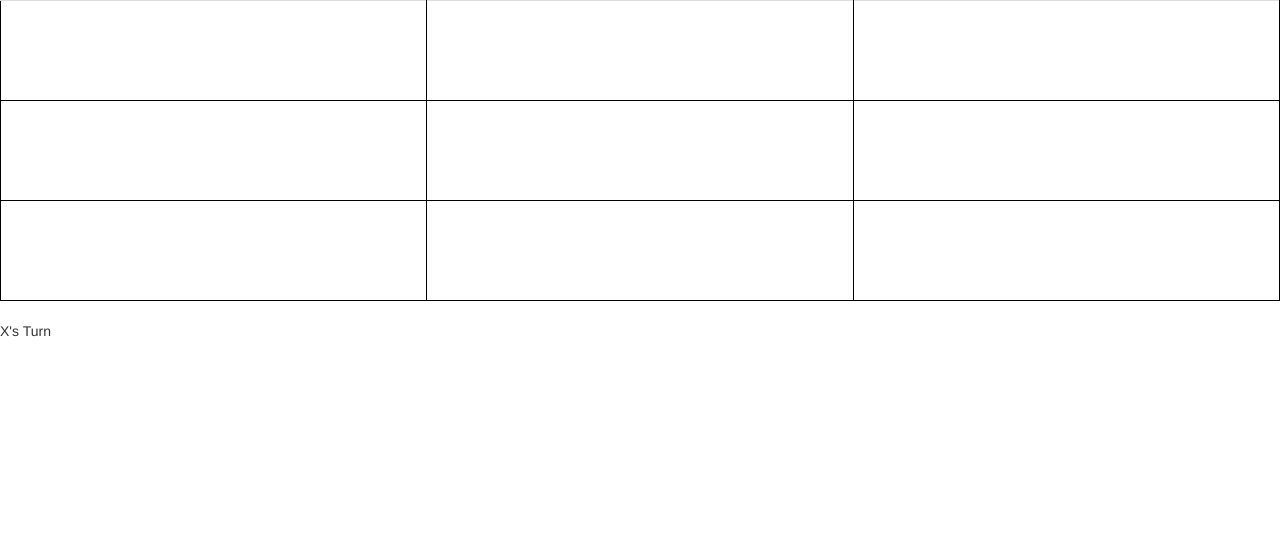
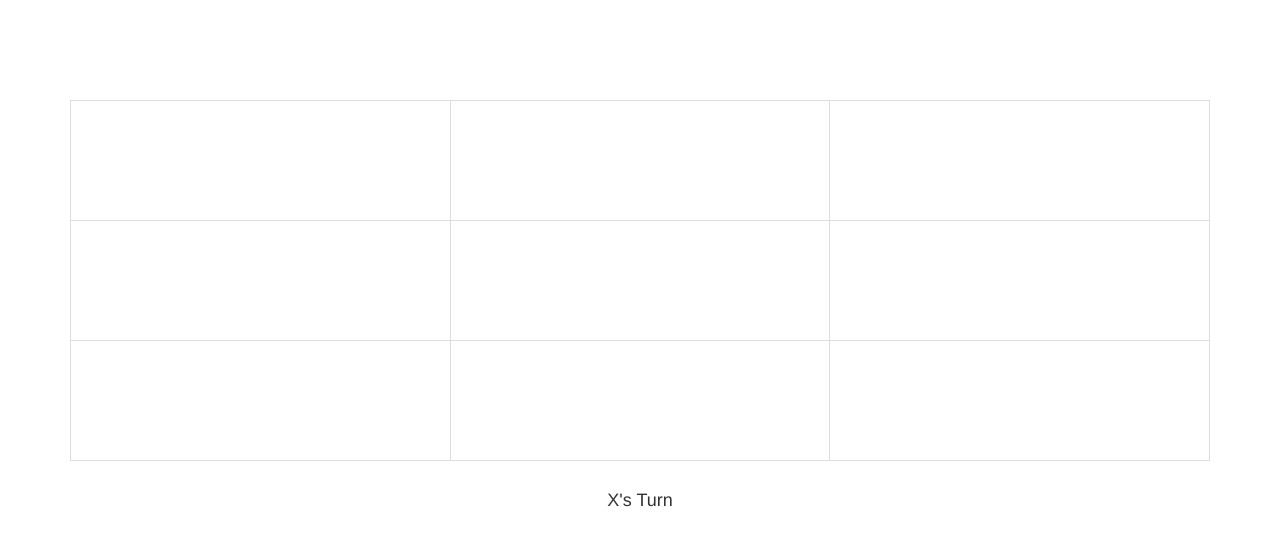
Before and after one commit to alexzywiak/react-redux-tic-tac-toe, a React app: page / in a window 1280 px wide. Built offline with nearby package versions, Linux system fonts and the light colour scheme.

Commit message:
Styled it up a bit

```diff
--- a/index.html
+++ b/index.html
@@ -6,7 +6,9 @@
   <link rel="stylesheet" href="style/style.css">
 </head>
 <body>
-  <div id="root"></div>
+  <div class="container">
+    <div id="root"></div>
+  </div>
   <script src="lib/bundle.js"></script>
 </body>
 </html>
--- a/src/component/game_status.js
+++ b/src/component/game_status.js
@@ -19,14 +19,17 @@ class GameStatus extends Component {
 
   render(){
     return (
-      <div>
-        <p>{this.renderTurn()}</p>
-        <p>{this.renderWinner()}</p>
-        { this.props.winner ?
-          <button
-            onClick={this.props.clearBoard}>
-            New Game
-            </button> : null}
+      <div className="row game-status">
+        <div className="col-md-6 col-md-offset-3">
+          <h4>{this.renderTurn()}</h4>
+          <h2>{this.renderWinner()}</h2>
+          { this.props.winner ?
+            <button
+              className="btn btn-primary btn-block"
+              onClick={this.props.clearBoard}>
+              New Game
+              </button> : null}
+        </div>
       </div>
     );
   }
--- a/src/component/grid.js
+++ b/src/component/grid.js
@@ -24,9 +24,13 @@ class Grid extends Component {
 
   render(){
     return (
-      <table className="table">
-        <tbody>{this.renderBoard()}</tbody>
-      </table>
+      <div className="row game-board">
+        <div className="col-md-12">
+          <table className="table table-bordered">
+            <tbody>{this.renderBoard()}</tbody>
+          </table>
+        </div>
+      </div>
     );
   }
 }
--- a/style/style.css
+++ b/style/style.css
@@ -1,5 +1,19 @@
 td{
-  height: 100px;
+  height: 120px;
   width: 100px;
   border: 1px solid black;
 }
+
+table{
+  table-layout: fixed;
+}
+
+.game-board{
+  margin-top: 100px;
+  font-size: 72px;
+  text-align: center;
+}
+
+.game-status h2, h4{
+  text-align: center;
+}
```
Also changed, not shown: src/test.js (added, +29 -0 lines).
